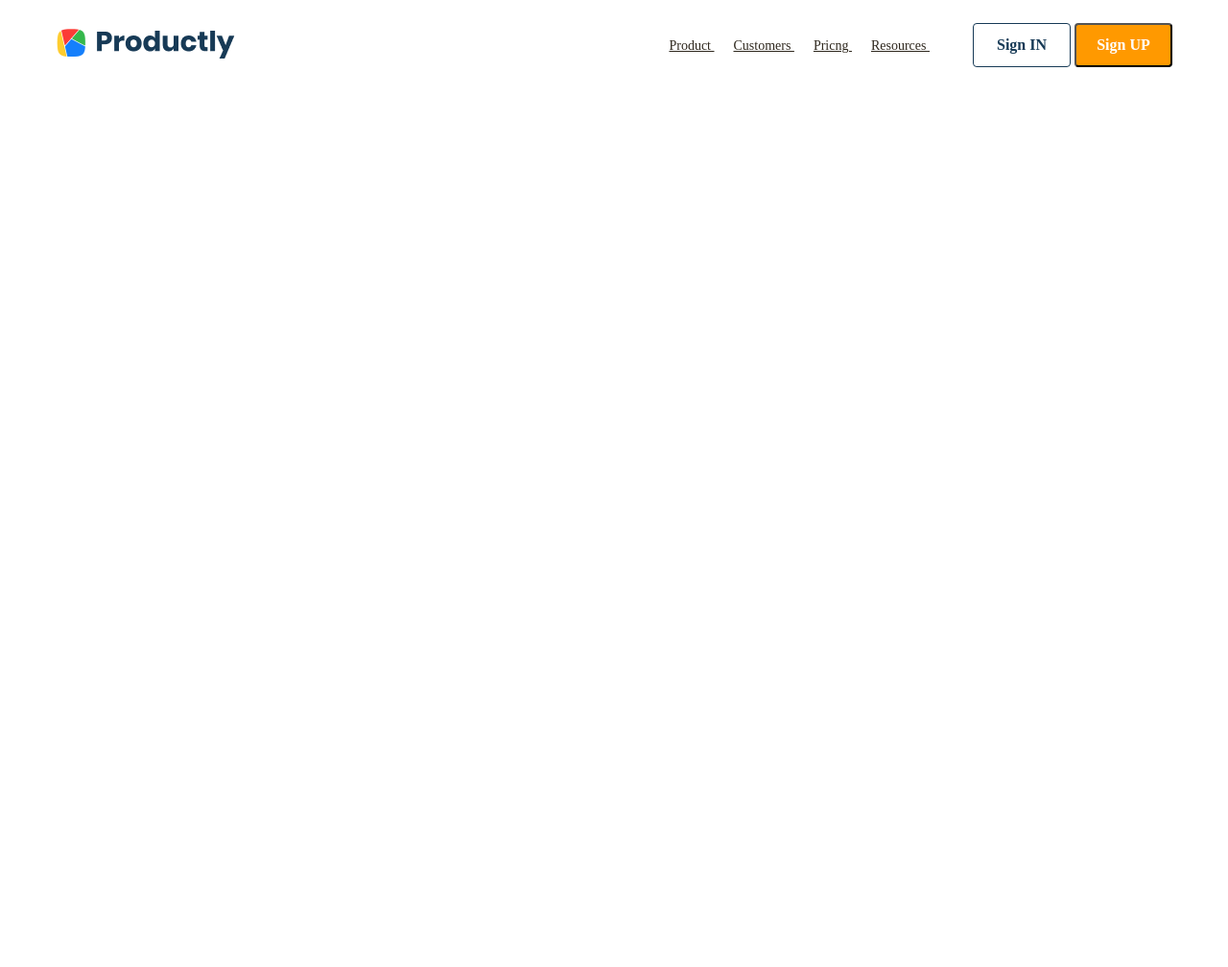
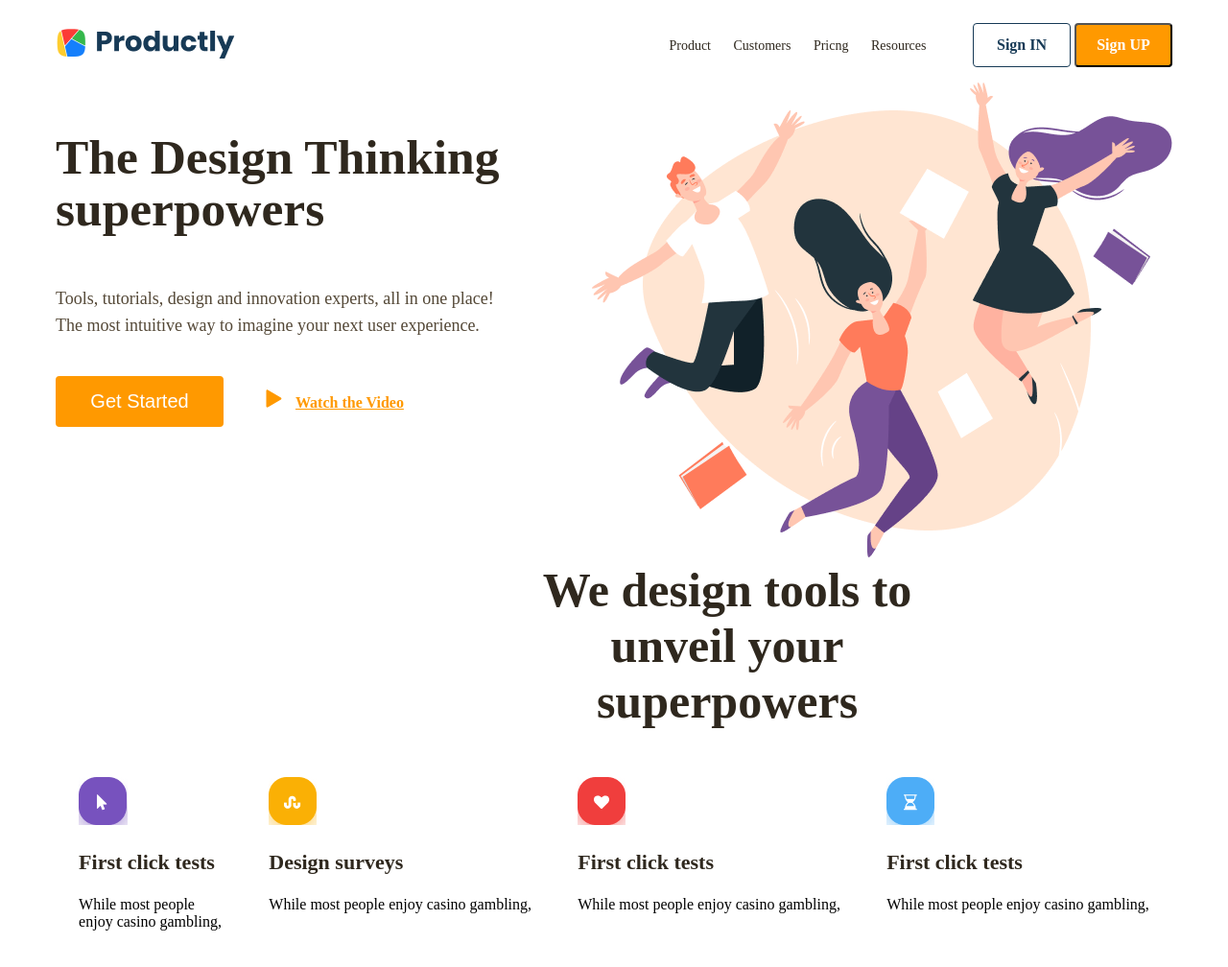
Before and after one commit to shasivar/beetroot, a plain HTML site: page index.html in a window 1280 px wide. Shown: the whole page at 96% size. Before the commit the page ends 800 px from the top, so only its background shows below. Drawn offline with Linux system fonts and the light colour scheme.

Commit message:
rinesa changes

```diff
--- a/index.html
+++ b/index.html
@@ -22,6 +22,62 @@
 
             </div>
         </div>
+           <div class="main">
+            <div class="div1">
+                <div class="txt">
+                    <h3>The Design Thinking superpowers</h3>
+                </div>
+                <div class="txt1">
+                    <p>Tools, tutorials, design and innovation experts,
+                        all in one place! The most intuitive way to imagine your next user experience.</p>
+                </div>
+                <button class="getStarted">Get Started</button>
+
+                    <svg xmlns="http://www.w3.org/2000/svg" width="17" height="19" viewBox="0 0 17 19" fill="none" class="svg">
+                        <path fill-rule="evenodd" clip-rule="evenodd" d="M15.8516 8.53032C16.591 8.96531 16.591 10.0347 15.8516 10.4697L2.1954 18.5027C1.44543 18.9439 0.5 18.4031 0.5 17.533V1.46697C0.5 0.596876 1.44543 0.0561381 2.1954 0.497293L15.8516 8.53032Z" fill="#FF9900"/>
+                        </svg>
+                        <a class="video">Watch the Video</a>
+            </div>
+
+            <div class="divFoto">
+               <img src="Image.png">
+            </div>
+           </div>
+           <div class="teksti">
+            <p>
+                We design tools to unveil your superpowers
+            </p>
+           </div>
+           <div class="future">
+            <div class="box1">
+                <img src="icon.png">
+                <p class="first">
+                    First click tests</p>
+
+                    <p class="fisttxt">While most people enjoy casino gambling,</p>
+            </div>
+            <div class="box2">
+                <img src="icon (1).png">
+                <p class="first">
+                    Design surveys</p>
+
+                    <p class="fisttxt">While most people enjoy casino gambling,</p>
+            </div>
+
+            <div class="box3">
+                 <img src="icon (2).png">
+                <p class="first">
+                    First click tests</p>
+
+                    <p class="fisttxt">While most people enjoy casino gambling,</p>
+            </div>
+            <div class="box4">
+                <img src="icon (3).png">
+               <p class="first">
+                   First click tests</p>
+
+                   <p class="fisttxt">While most people enjoy casino gambling,</p>
+           </div></div>
 
 
     </div>
--- a/style.css
+++ b/style.css
@@ -22,6 +22,7 @@
   font-weight: 400;
   line-height: 28px; /* 200% */
   margin: 0 10px;
+  text-decoration: none;
 }
 .btn {
   width: 102px;
@@ -49,3 +50,102 @@
   font-weight: 600;
   line-height: normal;
 }
+.main{
+
+height:450px;
+display: flex;
+justify-content: space-between;
+
+}
+.txt{
+color: #2F281E;
+width: 518px;
+font-family: Poppins;
+font-size: 44px;
+font-style: normal;
+font-weight: 700;
+line-height: 54px; /* 122.727% */
+}
+.txt1{
+  color: #544837;
+width: 458px;
+height: 95px;
+flex-shrink: 0;
+font-family: Poppins;
+font-size: 18px;
+font-style: normal;
+font-weight: 400;
+line-height: 28px; /* 155.556% */
+}
+.getStarted{
+border-radius: 4px;
+background: #F90;
+width: 175px;
+height: 53px;
+flex-shrink: 0;
+color:white;
+font-size: 20px;
+border: 2px solid #F90;
+
+}
+.video{
+  color: #F90;
+font-family: Poppins;
+font-size: 16px;
+font-style: normal;
+font-weight: 600;
+line-height: normal;
+text-decoration-line: underline;
+margin-left:10px;
+}
+.svg{
+  margin-left: 40px;
+
+}
+.divFoto{
+
+height: 438px;
+flex-shrink: 0;
+fill: #FFE5D2;
+}
+.teksti{
+  margin-left:500px;
+color: #2F281E;
+justify-content: center;
+ text-align: center;
+font-family: Poppins;
+font-size: 50px;
+font-style: normal;
+font-weight: 700;
+line-height: normal;
+width: 400px;
+flex-shrink: 0;
+}
+.future{
+height: 543px;
+flex-shrink: 0;
+margin-top:0;
+display: flex;
+justify-content: space-around;
+}
+.first{
+  color: #2F281E;
+font-family: Poppins;
+font-size: 22px;
+font-style: normal;
+font-weight: 600;
+line-height: normal;
+width:150px;
+}
+.firstxt p{
+  color: #544837;
+
+font-family: Poppins;
+font-size: 16px;
+font-style: normal;
+font-weight: 500;
+line-height: 26px; /* 162.5% */
+}
+.box1{
+  width:150px;
+}
```
Also changed, not shown: Image.png (added), icon (1).png (added), icon (2).png (added), icon (3).png (added), icon bd.png (added), icon.png (added).
